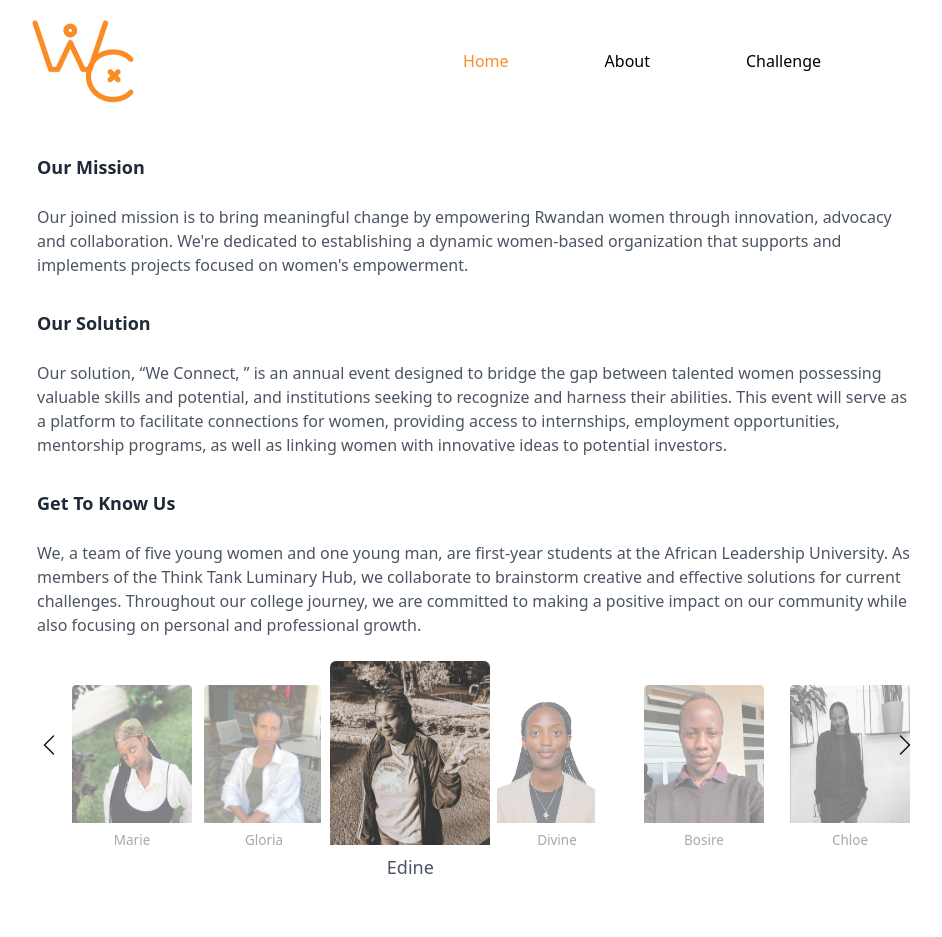
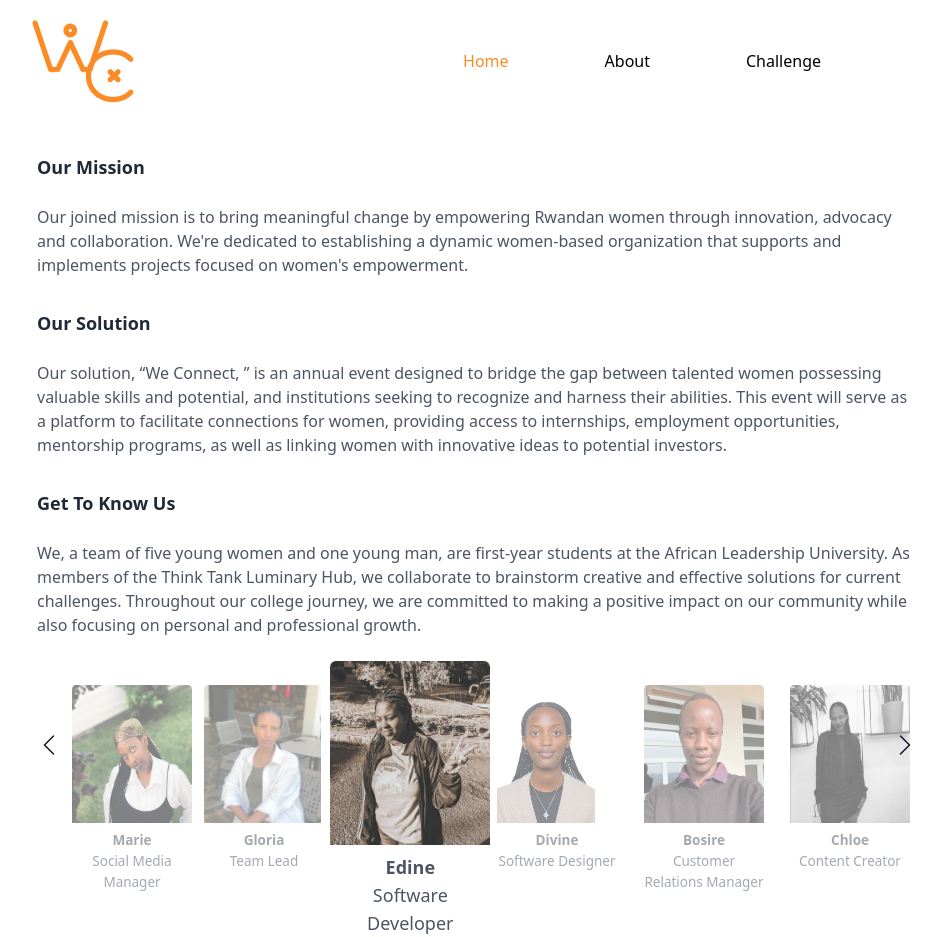
Before and after one commit to edine-noella/WeConnect, a React (Vite) app: page /about in a window 1280 px wide. Shown: the whole page, without its empty margins (203-1145 px from the left). Before the commit the page ends 881 px from the top, so only its background shows below. Built offline with nearby package versions, Linux system fonts and the light colour scheme; the HTML template or start-up script is replaced by a standard one.

Commit message:
changed font 7

```diff
--- a/src/pages/AboutPage.jsx
+++ b/src/pages/AboutPage.jsx
@@ -16,12 +16,12 @@ function AboutPage() {
     const [highlightedIndex, setHighlightedIndex] = useState(2);
 
     const teamMembers = [
-      { image: marie, name: 'Marie' },
-      { image: gloria, name: 'Gloria' },
-      { image: edine, name: 'Edine' },
-      { image: divine, name: 'Divine' },
-      { image: bosire, name: 'Bosire' },
-      { image: chloe, name: 'Chloe' },
+      { image: marie, name: 'Marie' , description: 'Social Media Manager'},
+      { image: gloria, name: 'Gloria', description: 'Team Lead' },
+      { image: edine, name: 'Edine', description: ' Software Developer' },
+      { image: divine, name: 'Divine' , description: 'Software Designer'},
+      { image: bosire, name: 'Bosire' , description: 'Customer Relations Manager'},
+      { image: chloe, name: 'Chloe', description: 'Content Creator' },
     ];
 
     const handleNextClick = () => {
@@ -43,7 +43,7 @@ function AboutPage() {
       };
 
   return (
-    <div className="mt-2 pb-4" >
+    <div className="mt-2 pb-12" >
         <Navbar />
         <div className="ml-60 mr-40 mt-6">
 
@@ -88,7 +88,8 @@ function AboutPage() {
               }}
             >
               <img src={member.image} alt={`Person ${index}`} className="rounded-md pb-2 h-48 w-42" />
-              <p1 className="text-gray-600 text-lg">{member.name}</p1>
+              <p1 className="text-gray-600 text-lg font-bold">{member.name}</p1><br/>
+              <p2 className="text-gray-600 text-lg">{member.description}</p2>
             </div>
           ))}
           <BsChevronRight
```
